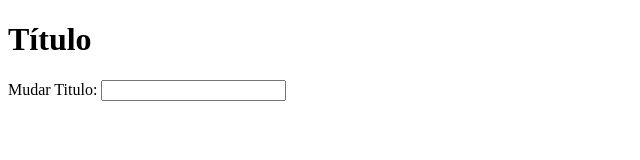
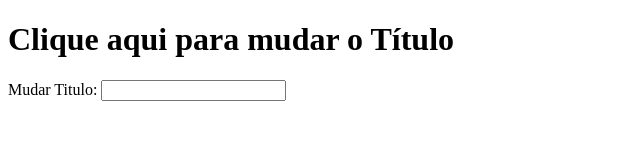
Before and after one commit to four4k/Fundamentos-JavaScript, a plain HTML site: page CursoJS/aula10/learning DOM/atv001.html in a window 1280 px wide. Shown: the whole page, without its empty margins (0-640 px from the left). Drawn offline with Linux system fonts and the light colour scheme.

Commit message:
Mudanças

```diff
--- a/CursoJS/aula10/learning DOM/atv001.html
+++ b/CursoJS/aula10/learning DOM/atv001.html
@@ -6,7 +6,7 @@
   <title>Alterar o Título da Página</title>
 </head>
 <body>
-  <h1 id="Title">Título</h1>
+  <h1 id="Title">Clique aqui para mudar o Título</h1>
   <label for="">Mudar Titulo: </label>
   <input type="text" name="newtitle" id="newtitle">
   <script>
```
Also changed, not shown: New Documento de Texto.txt (added).
